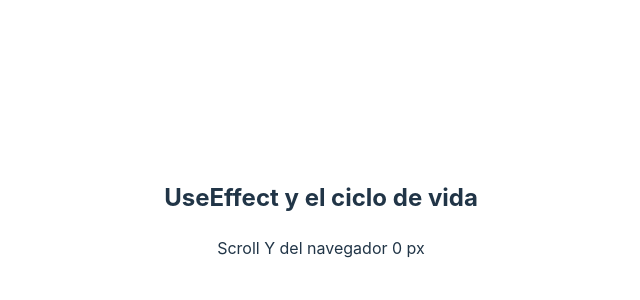
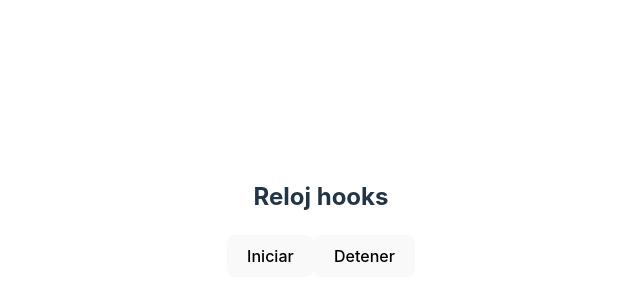
Before and after one commit to BRivasTorres/Practicing-React, a React (Vite) app in the folder learning-react/: page / in a window 1280 px wide. Shown: the part 182-482 px from the top of the page, without its empty margins (319-959 px from the left). Built offline with nearby package versions, Linux system fonts and the light colour scheme.

Commit message:
relojHooks

```diff
--- a/learning-react/src/App.tsx
+++ b/learning-react/src/App.tsx
@@ -11,6 +11,7 @@
 import AsynchronousRequests from './Components/asynchronousRequests'
 import Hooks from './Components/Hooks'
 import UseEffect from './Components/UseEffect'
+import RelojHooks from './Components/RelojHooks'
 
 function App() {
   return (
@@ -30,7 +31,8 @@
       {/* <LifeCicle /> */}
       {/* <AsynchronousRequests /> */}
       {/* <Hooks /> */}
-      <UseEffect />
+      {/* <UseEffect /> */}
+      <RelojHooks />
     </div>
   )
 }
--- /dev/null
+++ b/learning-react/src/Components/RelojHooks.tsx
@@ -0,0 +1,37 @@
+import Reaact, { useState, useEffect } from 'react'
+
+function Reloj({ hora }) {
+    return <h3> {hora} </h3>
+}
+
+const RelojHooks = () => {
+    const [hour, setHour] = useState(new Date().toLocaleTimeString())
+    const [visible, setVisible] = useState(false)
+
+    useEffect(() => {
+        let tempo
+        if (visible) {
+            tempo = setInterval(() => {
+                setHour(new Date().toLocaleTimeString())
+            }, 1000)
+        } else {
+            clearInterval(tempo)
+        }
+
+        return () => {
+            console.log("fase de desmontaje")
+        }
+
+    }, [visible])
+
+    return (
+        <>
+            <h2>Reloj hooks</h2>
+            {visible && <Reloj hora={hour} />}
+            <button onClick={() => setVisible(true)}>Iniciar</button>
+            <button onClick={() => setVisible(false)}>Detener</button>
+        </>
+    )
+}
+
+export default RelojHooks
```
